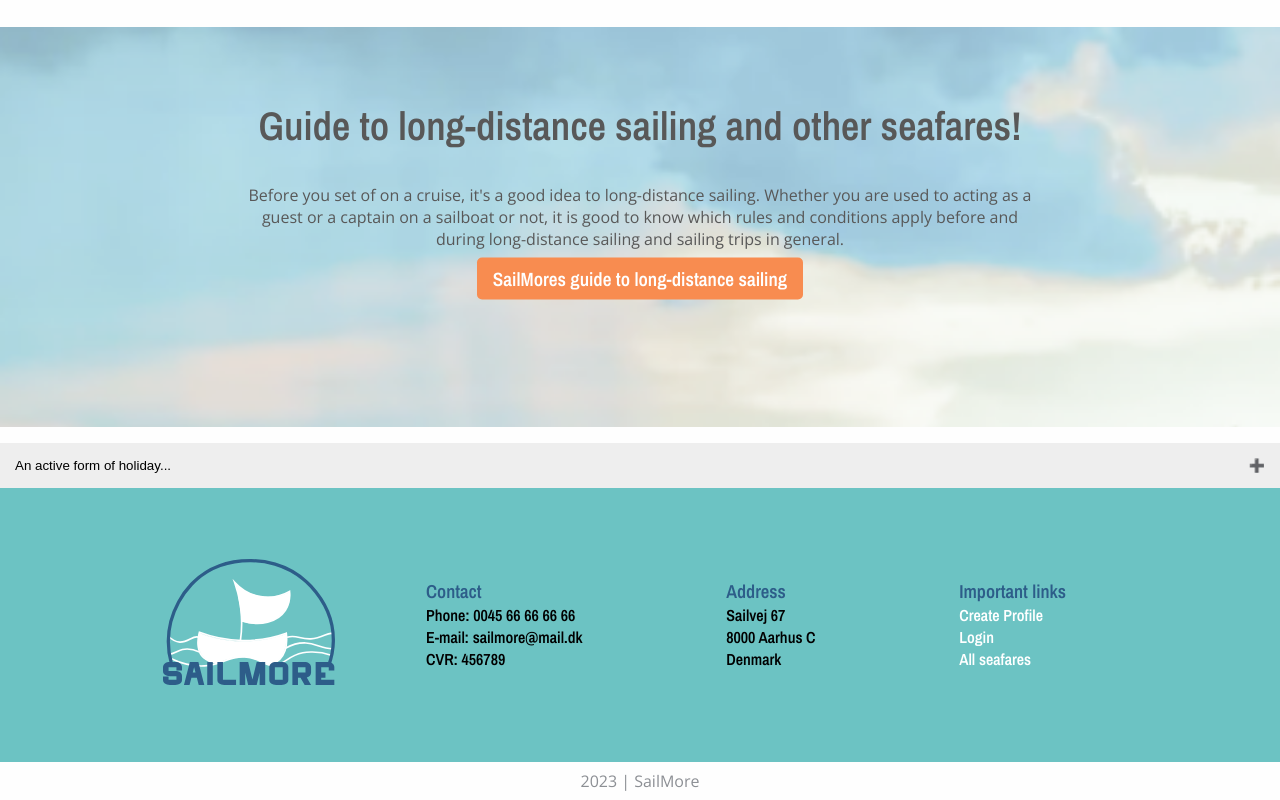
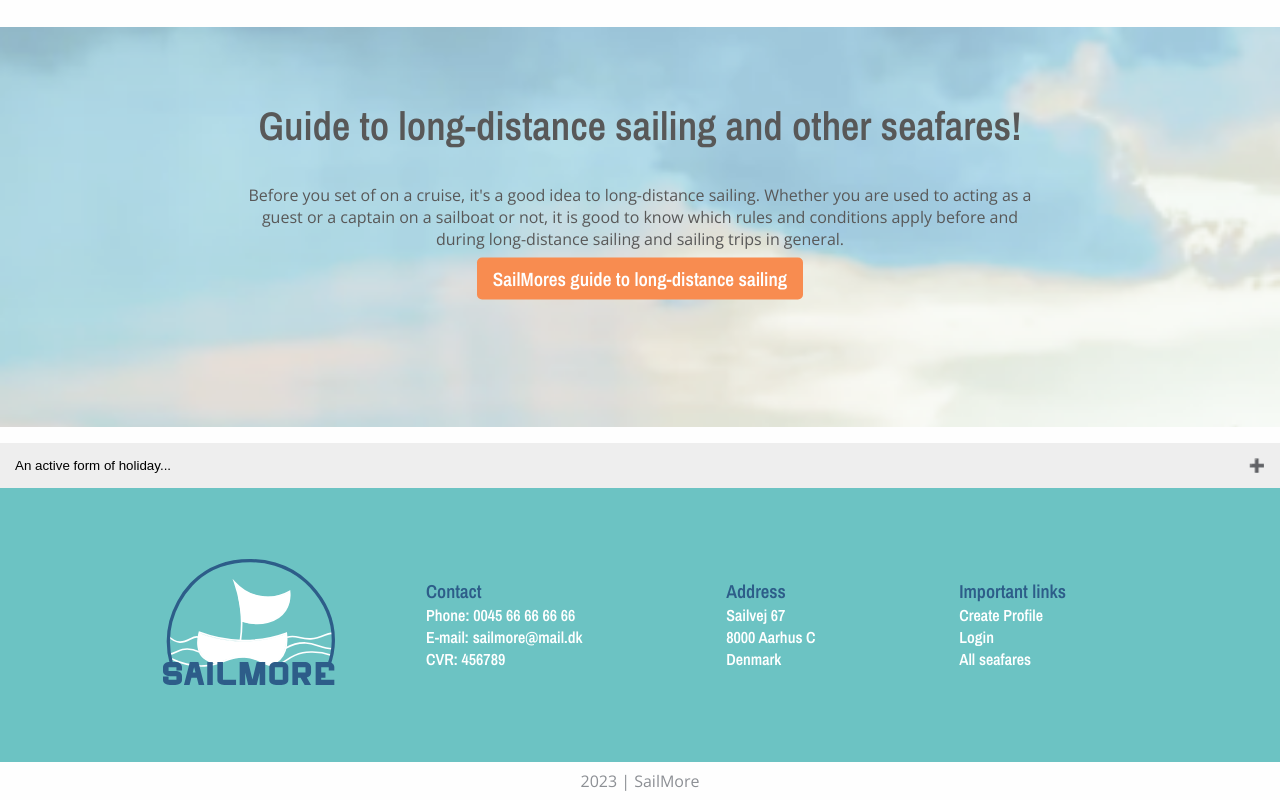
Before and after one commit to soswind/final-project-smooth-sailing-solutions, a React (Vite) app: page /login in a window 1280 px wide. Shown: the part 2215-3015 px from the top of the page. Built offline with nearby package versions, Linux system fonts and the light colour scheme.

Commit message:
footer farver er ændret

```diff
--- a/src/App.css
+++ b/src/App.css
@@ -73,6 +73,9 @@
 .footer-container ul {
   list-style: none;
   margin: 10px;
+}
+.footer-container ul li {
+  color: #ffffff;
 }
 .footer-text {
   width: 700px;
```
